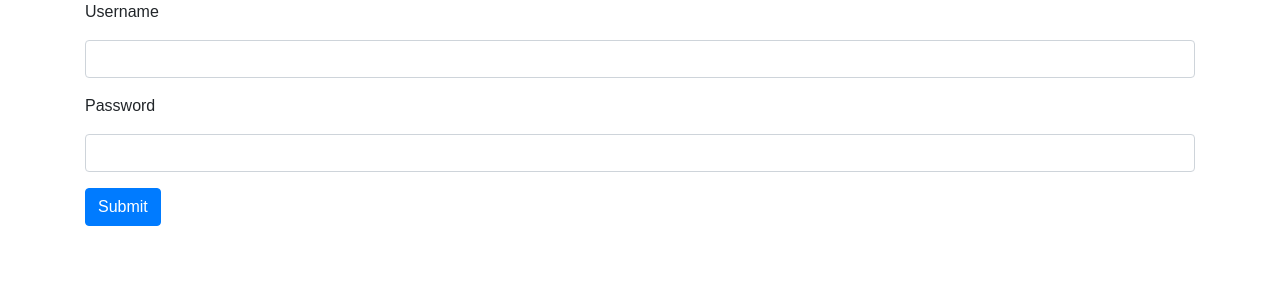
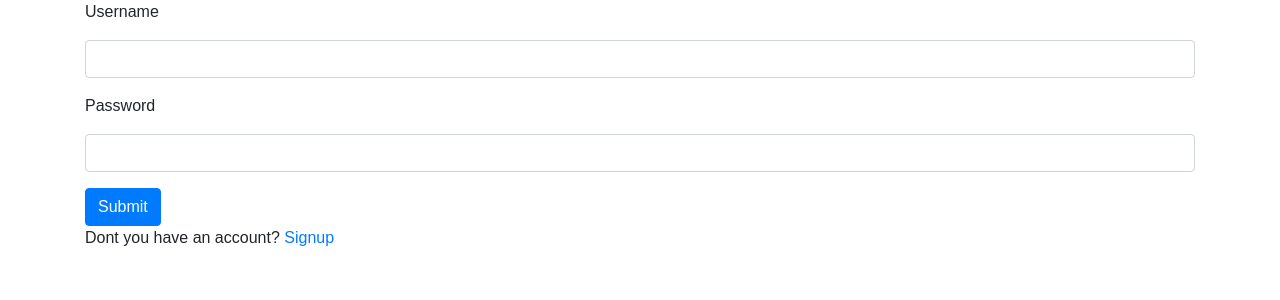
Before and after one commit to ciscodea/Todo-List, a Flask app: page /auth/login in a window 1280 px wide. Shown: the part 66-366 px from the top of the page. Run offline with Flask 2, Linux system fonts and the light colour scheme.

```diff
--- /dev/null
+++ b/app.yml
@@ -0,0 +1 @@
+runtime: python37
--- a/app/templates/login.html
+++ b/app/templates/login.html
@@ -22,5 +22,6 @@
             {{ login_form.submit(class_='btn btn-primary') }}
 
         </form>
+        <p>Dont you have an account? <a href="{{url_for('auth.signup')}}">Signup</a></p>
     </div>
 {% endblock %}
```
Also changed, not shown: 1 other file.
